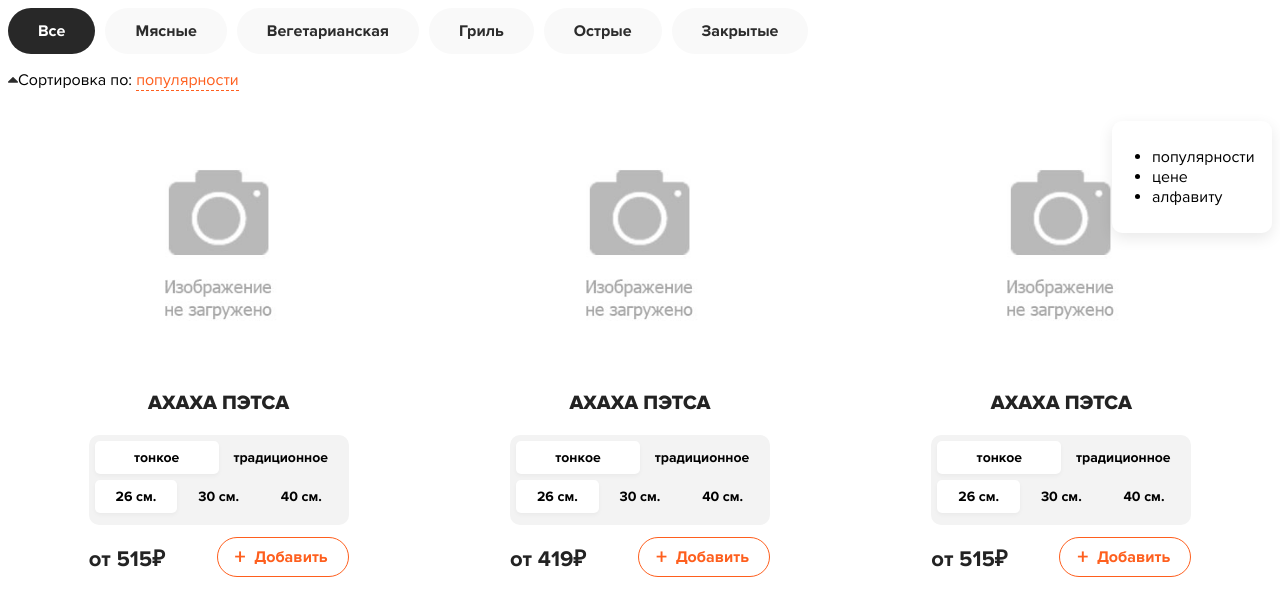
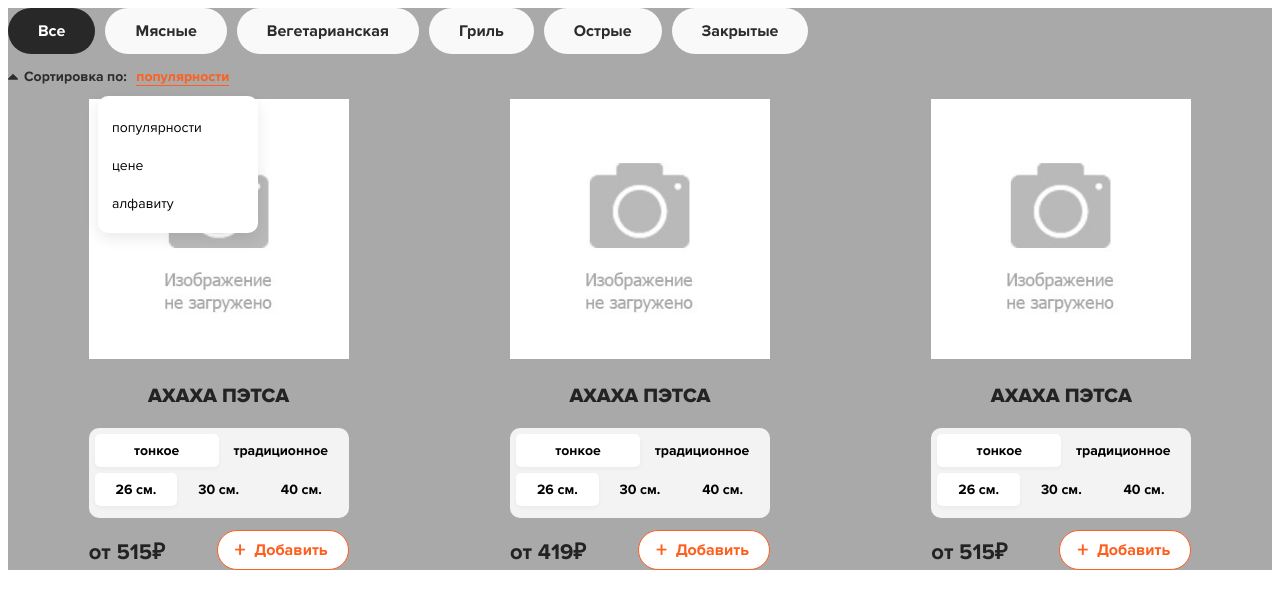
Before and after one commit to alparadox/angulat-pizza, an Angular app: page / in a window 1280 px wide. Shown: the top 616 px of the page. Built offline with nearby package versions, Linux system fonts and the light colour scheme.

Commit message:
сортировка wip

```diff
--- a/src/app/app.component.html
+++ b/src/app/app.component.html
@@ -1,3 +1,4 @@
+<div style="background-color: darkgrey">
   <app-filter></app-filter>
   <app-sort></app-sort>
   <div class="product-wrapper">
@@ -5,3 +6,4 @@
     <app-product-card [priceProduct]="419"></app-product-card>
     <app-product-card [priceProduct]="515"></app-product-card>
   </div>
+</div>
--- a/src/app/ui/sort/sort.component.html
+++ b/src/app/ui/sort/sort.component.html
@@ -2,18 +2,18 @@
 
   <div class="sort-label">
 
-  <img class="sort-icon" src="assets/img/sort.svg">
+    <img class="sort-icon" src="assets/img/sort.svg">
 
-  <p class="sort-text">Сортировка по:
-    <span class="sort-selected">популярности</span>
-  </p>
+    <p class="sort-text">Сортировка по:
+      <span class="sort-selected">популярности</span>
+    </p>
   </div>
 
   <div class="sort-popup">
     <ul class="sort-list">
-      <li class="sort-list-item active">популярности</li>
-      <li>цене</li>
-      <li>алфавиту</li>
+      <li *ngFor="let item of sort"
+          class="sort-list-item"
+      >{{item}}</li>
     </ul>
   </div>
 </div>
--- a/src/app/ui/sort/sort.component.scss
+++ b/src/app/ui/sort/sort.component.scss
@@ -2,6 +2,7 @@
 
 .sort {
   position: relative;
+  max-width: 280px;
   &-label {
     display: flex;
     align-items: center;
@@ -9,40 +10,53 @@
 
   &-selected {
     color: $orange;
-    border-bottom: 1px dashed $orange;
+    border-bottom: 1px solid $orange;
     cursor: pointer;
+    margin-left: 6px;
   }
 
   &-text {
-    margin-right: 8px;
+    margin-left: 6px;
+    font-weight: 700;
+    font-size: 14px;
+    color: #2C2C2C;
   }
 
   &-icon {}
 
   &-popup {
+    display: block;
     position: absolute;
-    right: 0;
-    margin-top: 15px;
+    top: 32px;
+    left: 90px;
+    margin-top: 10px;
     background: #ffffff;
     box-shadow: 0px 5px 15px rgba(0, 0, 0, 0.09);
     border-radius: 10px;
     overflow: hidden;
-    padding: 10px 0;
     width: 160px;
   }
 
-  list {
+  &-list {
     overflow: hidden;
+    padding: 13px 0 10px 0;
+    margin: 0;
+
     &-item {
-      padding: 12px 20px;
       cursor: pointer;
+      list-style-type: none;
+      font-weight: 400;
+      font-size: 14px;
+      line-height: 17px;
+      color: #000000;
+      padding: 10px 0 11px 14px;
 
-      &.active,
+      &-active,
       &:hover {
         background: rgba(254, 95, 30, 0.05);
       }
 
-      &.active {
+      &-active {
         font-weight: bold;
         color: $orange;
       }
--- a/src/app/ui/sort/sort.component.ts
+++ b/src/app/ui/sort/sort.component.ts
@@ -7,6 +7,8 @@ import { Component, OnInit } from '@angular/core';
 })
 export class SortComponent implements OnInit {
 
+  sort: any = ["популярности", "цене", "алфавиту"];
+
   constructor() { }
 
   ngOnInit(): void {
```
Lines whose indentation alone changed are shown as unchanged.
